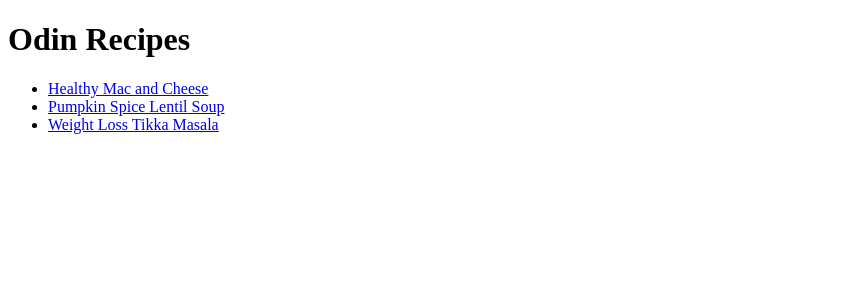
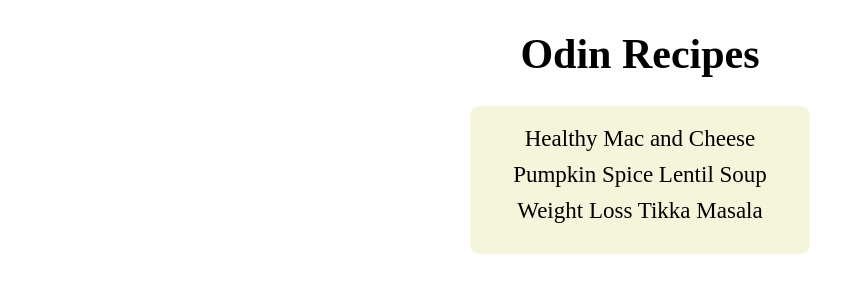
Before and after one commit to victoria-mali/odin-recipes, a plain HTML site: page index.html in a window 1280 px wide. Shown: the whole page, without its empty margins (0-864 px from the left). Drawn offline with Linux system fonts and the light colour scheme.

Commit message:
Add styles to index.html

```diff
--- a/index.html
+++ b/index.html
@@ -8,11 +8,14 @@
 </head>
 <body>
     <h1>Odin Recipes</h1>
-    <ul>
+    <div class="recipes">
+        <ul>
     <li><a href="recipes/mac-and-cheese.html">Healthy Mac and Cheese</a></li>
     <li><a href="recipes/pumpkin-soup.html">Pumpkin Spice Lentil Soup</a></li>
     <li><a href="recipes/tikka-masala.html">Weight Loss Tikka Masala</a></li>
     </ul>
+    </div>
+
 
 </body>
 </html>
--- a/style.css
+++ b/style.css
@@ -0,0 +1,35 @@
+h1 {
+    text-align: center;
+    margin-top: 30px;
+    font-size: 42px;
+}
+
+.recipes {
+    background-color: beige;
+    border-radius: 10px;
+    width: 300px;
+    height: auto;
+    margin: 20px auto;
+    padding: 20px;
+    text-align: center;
+}
+
+ul {
+    list-style-type: none;
+    margin: 0;
+    padding: 0;
+}
+
+li {
+    font-size: 23px;
+    margin-bottom: 10px;
+}
+
+a {
+    text-decoration: none;
+    color: black;
+}
+
+a:hover, a:active {
+    color: rgb(174, 101, 11);
+  }
```
